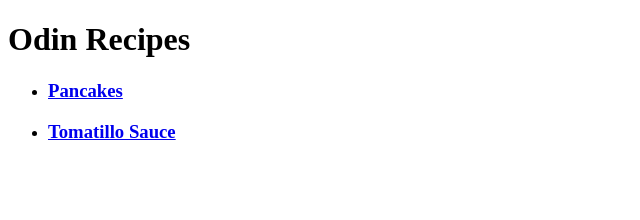
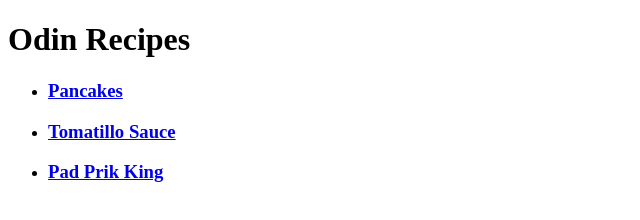
Before and after one commit to TylerBigham/odin-recipes, a plain HTML site: page index.html in a window 1280 px wide. Shown: the whole page, without its empty margins (0-640 px from the left). Drawn offline with Linux system fonts and the light colour scheme.

Commit message:
Add link to king.html

```diff
--- a/index.html
+++ b/index.html
@@ -9,6 +9,7 @@
         <ul>
             <li><h3><a href="./recipes/pancakes.html">Pancakes</a></h3></li>
             <li><h3><a href="./recipes/tomatillo.html">Tomatillo Sauce</a></h3></li>
+            <li><h3><a href="./recipes/king.html">Pad Prik King</a></h3></li>
         </ul>
     </body>
 </html>
```
